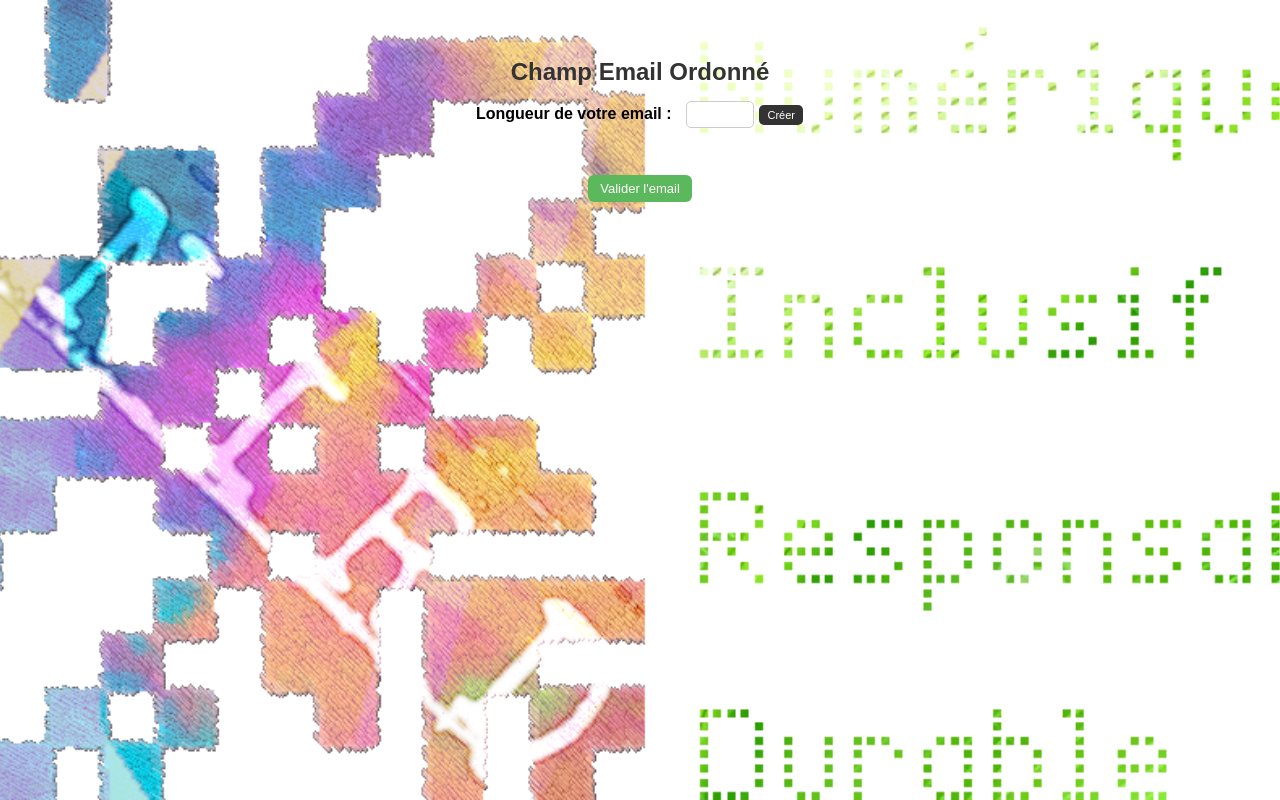
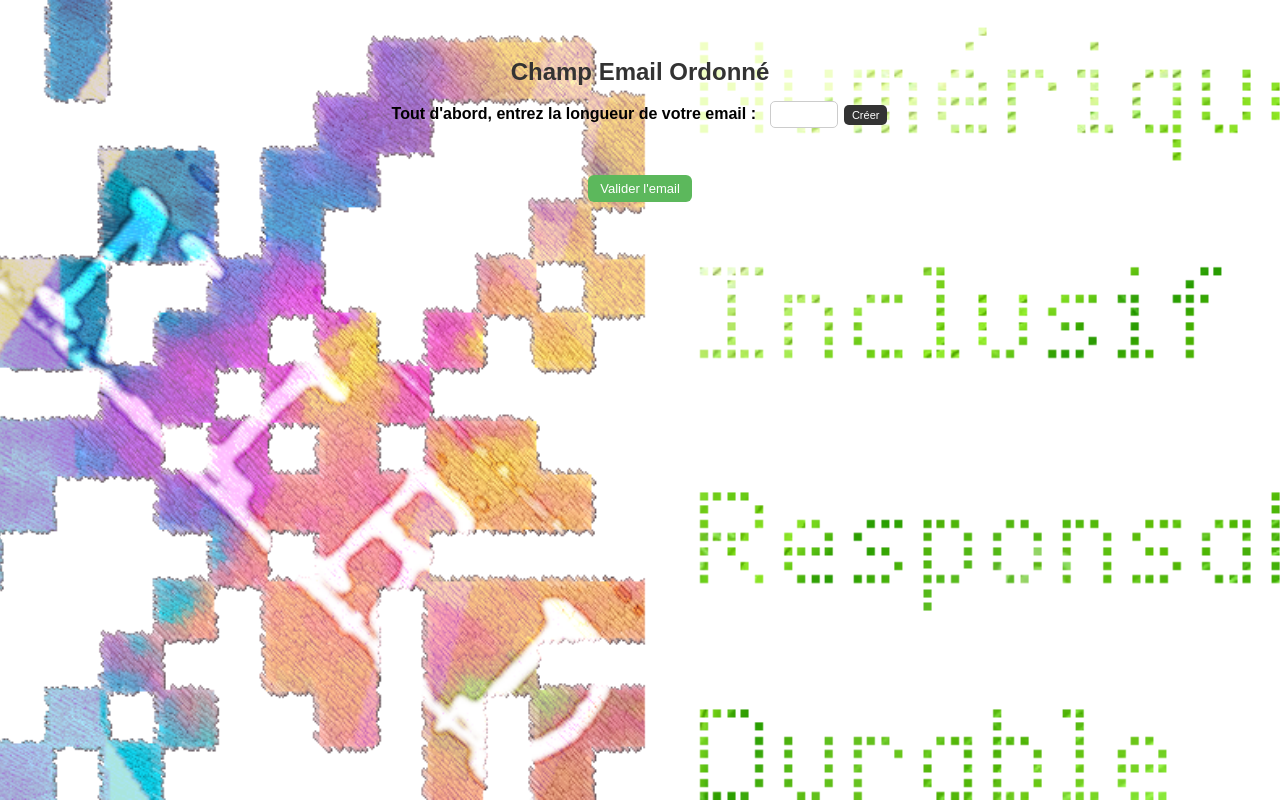
Before and after one commit to cheymahassine/email-ingerable, a plain HTML site: page index.html in a window 1280 px wide. Drawn offline with Linux system fonts and the light colour scheme.

Commit message:
index.html

```diff
--- a/index.html
+++ b/index.html
@@ -108,7 +108,7 @@
 
 <h2>Champ Email Ordonné </h2>
 
-<label>Longueur de votre email :</label>
+<label>Tout d'abord, entrez la longueur de votre email :</label>
 <input type="number" id="emailLength" min="1" max="60">
 <button onclick="generateBoxes()">Créer</button>
 
```
